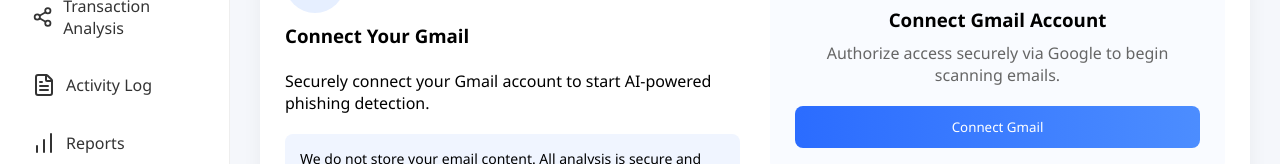
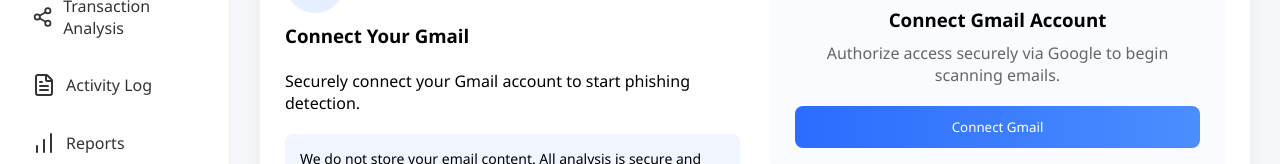
Before and after one commit to pstar7367/Final_Year_Project, a website: page email.html in a window 1280 px wide. Shown: the part 207-371 px from the top of the page. Drawn offline with nearby package versions, Linux system fonts and the light colour scheme.

Commit message:
Some changes made to the email page

```diff
--- a/email.html
+++ b/email.html
@@ -290,7 +290,7 @@
             </div>
 
             <h3>Connect Your Gmail</h3><br>
-            <p>Securely connect your Gmail account to start AI-powered phishing detection.</p>
+            <p>Securely connect your Gmail account to start phishing detection.</p>
 
             <div class="info-box">
                 We do not store your email content. All analysis is secure and private.
```
